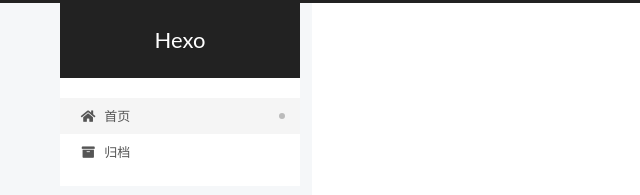
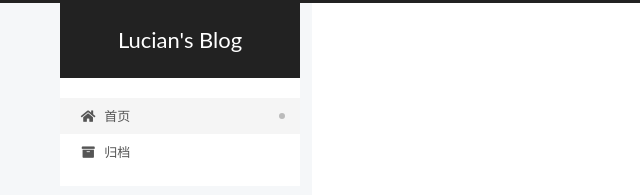
Before and after one commit to xudong16/xudong16.github.io, a plain HTML site: page index.html in a window 1280 px wide. Shown: the top 195 px of the page, 0-640 px from the left. Drawn offline with Linux system fonts and the light colour scheme.

Commit message:
Site updated: 2024-04-13 22:55:18

```diff
--- a/index.html
+++ b/index.html
@@ -21,9 +21,9 @@
   </script>
 
   <meta property="og:type" content="website">
-<meta property="og:title" content="Hexo">
+<meta property="og:title" content="Lucian&#39;s Blog">
 <meta property="og:url" content="http://example.com/index.html">
-<meta property="og:site_name" content="Hexo">
+<meta property="og:site_name" content="Lucian&#39;s Blog">
 <meta property="og:locale" content="zh_CN">
 <meta property="article:author" content="John Doe">
 <meta name="twitter:card" content="summary">
@@ -41,7 +41,7 @@
   };
 </script>
 
-  <title>Hexo</title>
+  <title>Lucian's Blog</title>
 
 
 
@@ -92,7 +92,7 @@
 
     <a href="/" class="brand" rel="start">
       <span class="logo-line-before"><i></i></span>
-      <h1 class="site-title">Hexo</h1>
+      <h1 class="site-title">Lucian's Blog</h1>
       <span class="logo-line-after"><i></i></span>
     </a>
   </div>
@@ -154,7 +154,7 @@
     </span>
 
     <span hidden itemprop="publisher" itemscope itemtype="http://schema.org/Organization">
-      <meta itemprop="name" content="Hexo">
+      <meta itemprop="name" content="Lucian's Blog">
     </span>
       <header class="post-header">
         <h2 class="post-title" itemprop="name headline">
@@ -213,7 +213,7 @@
     </span>
 
     <span hidden itemprop="publisher" itemscope itemtype="http://schema.org/Organization">
-      <meta itemprop="name" content="Hexo">
+      <meta itemprop="name" content="Lucian's Blog">
     </span>
       <header class="post-header">
         <h2 class="post-title" itemprop="name headline">
```
Also changed, not shown: 2024/04/13/hello-world/index.html (+4 -4 lines), 2024/04/13/my-first-blog/index.html (+4 -4 lines), archives/2024/04/index.html (+4 -4 lines), archives/2024/index.html (+4 -4 lines), archives/index.html (+4 -4 lines).
